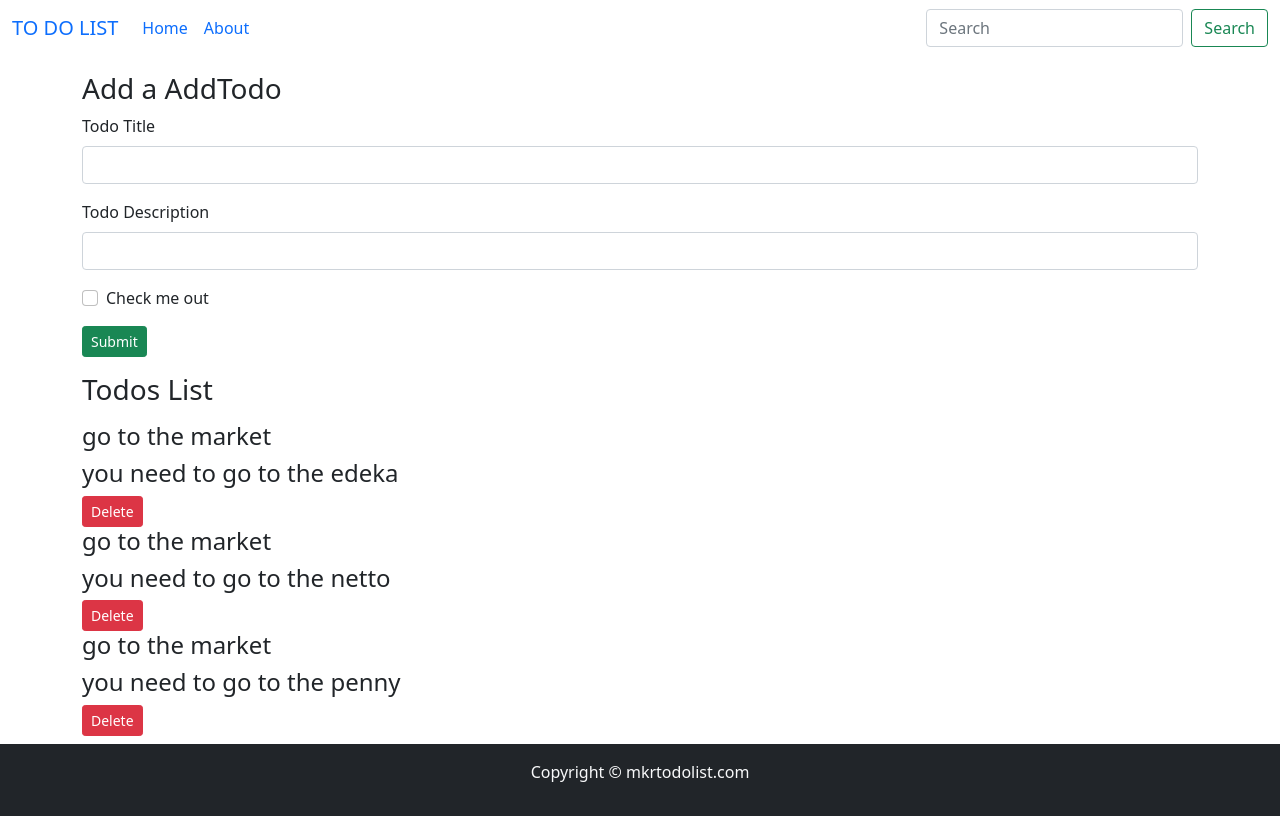
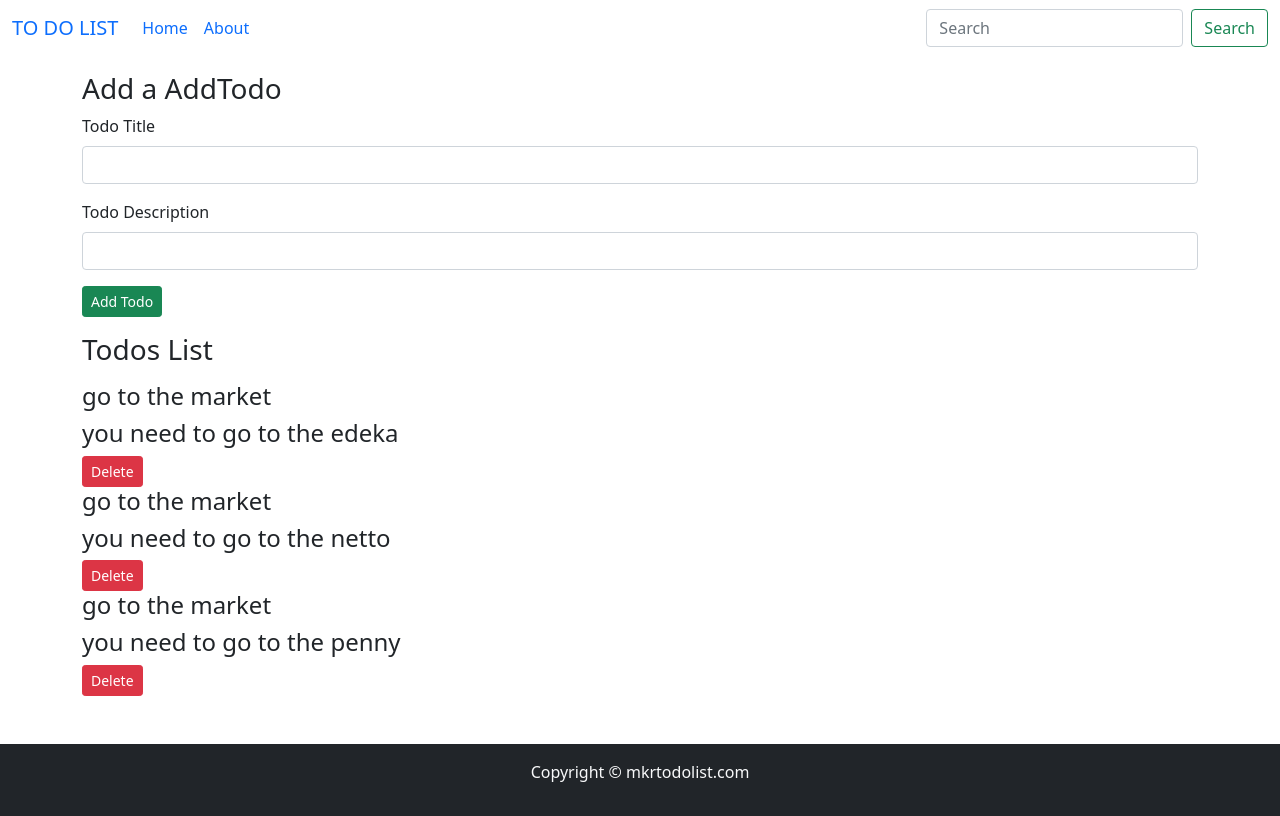
Before and after one commit to khizar-riaz/React-javascript, a React (Create React App) app: page / in a window 1280 px wide. Built offline with nearby package versions, Linux system fonts and the light colour scheme.

Commit message:
todo list in progress

```diff
--- a/src/MyComponents/AddTodo.js
+++ b/src/MyComponents/AddTodo.js
@@ -1,6 +1,13 @@
-import React from "react";
+import React, { useState } from "react";
 
-export const AddTodo = () => {
+export const AddTodo = (props) => {
+        const [title, setTitle] = useState("");
+        const [desc, setDesc] = useState("");
+
+        const Submit = () =>
+        {
+
+        }
   return (
     <div className="container my-3">
         <h3>Add a AddTodo</h3>
@@ -11,6 +18,7 @@ export const AddTodo = () => {
           </label>
           <input
             type="email"
+            value={title}
             class="form-control"
             id="title"
             aria-describedby="emailHelp"
@@ -22,18 +30,13 @@ export const AddTodo = () => {
           </label>
           <input
             type="text"
+            value={desc}
             class="form-control"
             id="desc"
           />
         </div>
-        <div class="mb-3 form-check">
-          <input type="checkbox" class="form-check-input" id="exampleCheck1" />
-          <label class="form-check-label" for="exampleCheck1">
-            Check me out
-          </label>
-        </div>
         <button type="submit" class="btn btn-sm btn-success">
-          Submit
+          Add Todo
         </button>
       </form>
     </div>
```
